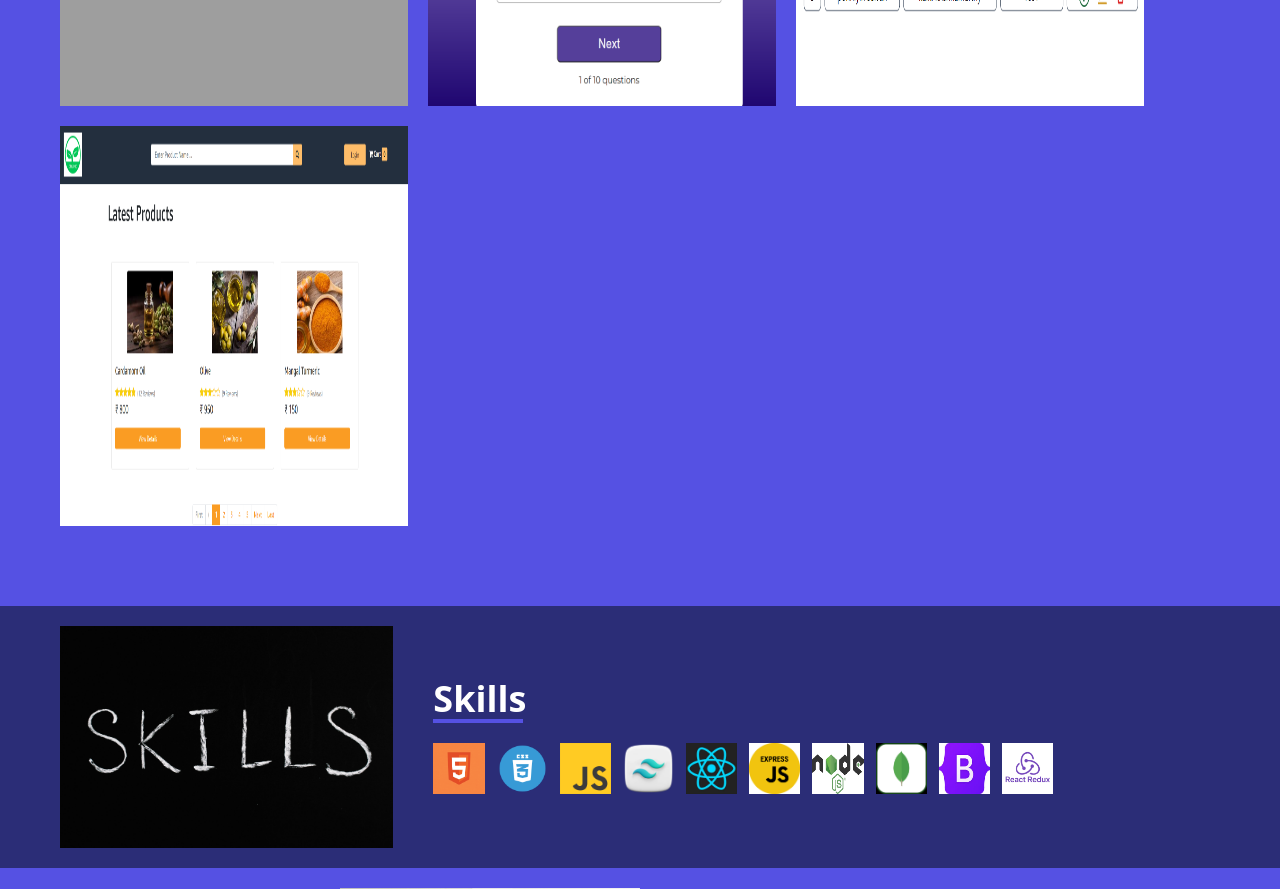
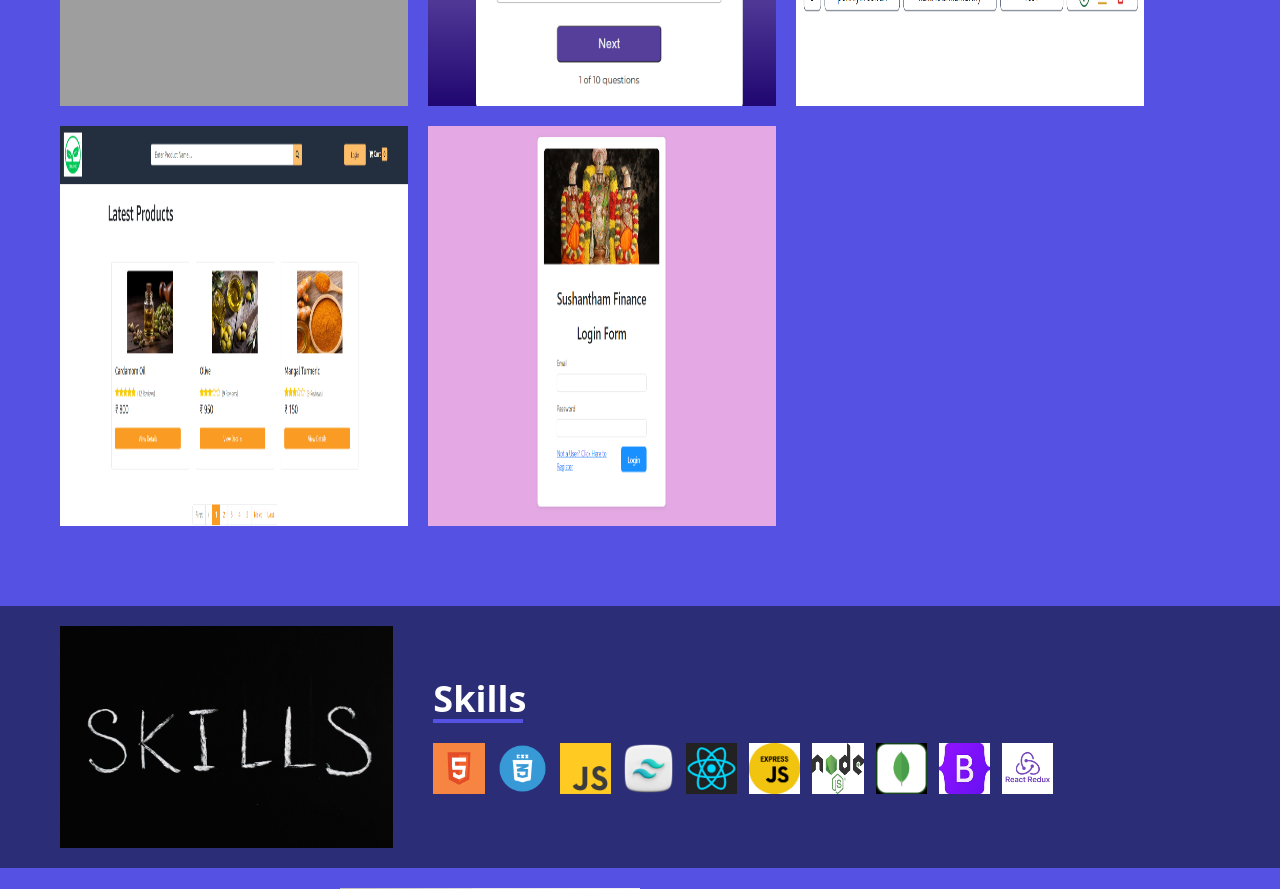
Before and after one commit to balasoundariya-fullstackdeveloper/portfolio, a React (Create React App) app: page / in a window 1280 px wide. Shown: the part 1440-2329 px from the top of the page. Built offline with nearby package versions, Linux system fonts and the light colour scheme; grey boxes are pictures that could not be loaded.

Commit message:
fifth project added

```diff
--- a/src/components/Projects.js
+++ b/src/components/Projects.js
@@ -2,6 +2,7 @@ import websiteImg1 from "../assets/homerental.png";
 import websiteImg2 from "../assets/quizapp.png";
 import websiteImg3 from "../assets/bookstore.png";
 import websiteImg4 from "../assets/ecommerce.png";
+import websiteImg5 from "../assets/loanapp.png";
 
 function Projects() {
   const config = {
@@ -30,6 +31,13 @@ function Projects() {
       {
         title: "Ecommerce App",
         image: websiteImg4,
+        description:
+          "This e-commerce website allows users to sign up, log in, view products via pagination or search, order products, submit reviews, and manage their cart. Users can adjust product quantities in the cart, proceed to checkout, enter shipping information, confirm orders, and complete payments. The navigation bar includes profile, order, and logout options. Admins, who are assigned roles in the database, have access to a dashboard where they can add, edit, delete products, and update product statuses (processing, shipped, delivered).",
+        link: "https://ecommerce-glj2.onrender.com",
+      },
+      {
+        title: "Loan App",
+        image: websiteImg5,
         description:
           "This e-commerce website allows users to sign up, log in, view products via pagination or search, order products, submit reviews, and manage their cart. Users can adjust product quantities in the cart, proceed to checkout, enter shipping information, confirm orders, and complete payments. The navigation bar includes profile, order, and logout options. Admins, who are assigned roles in the database, have access to a dashboard where they can add, edit, delete products, and update product statuses (processing, shipped, delivered).",
         link: "https://ecommerce-glj2.onrender.com",
```
Also changed, not shown: src/assets/.png (added), src/assets/loanapp.png (added).
